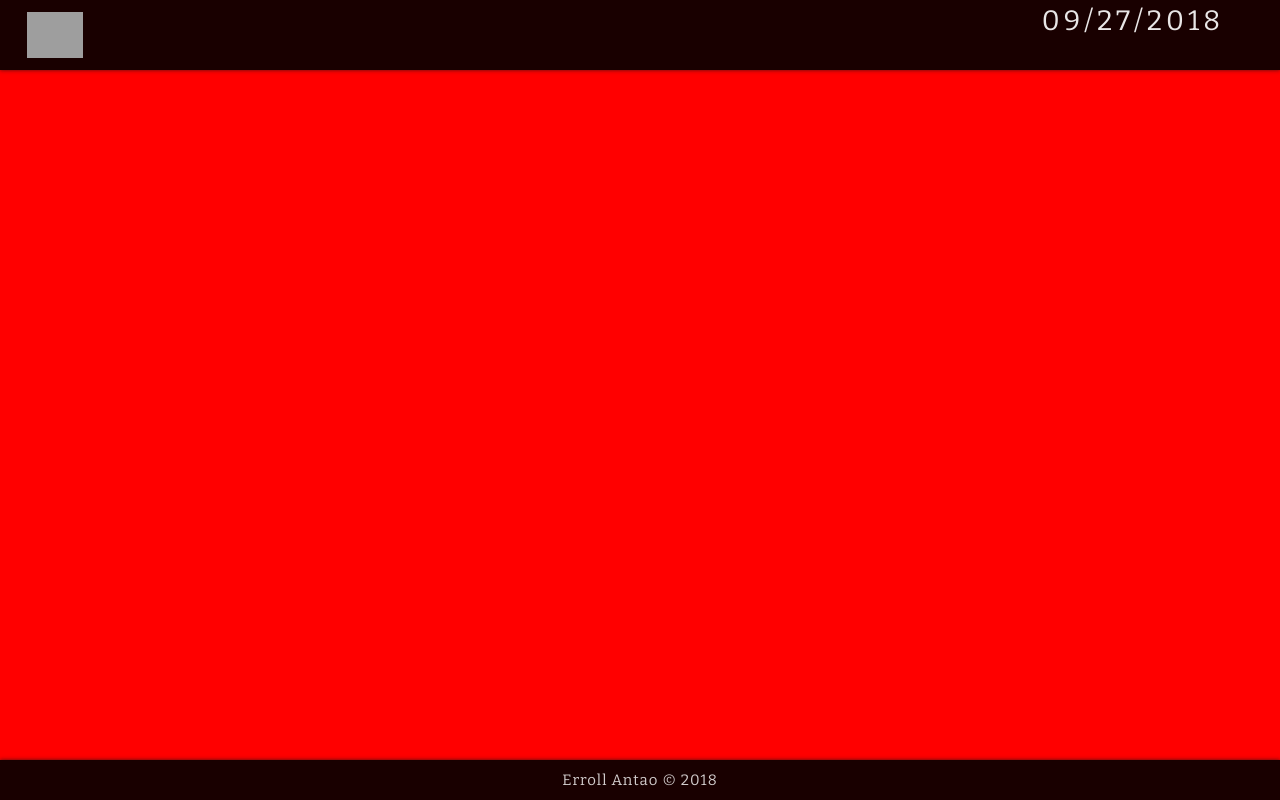
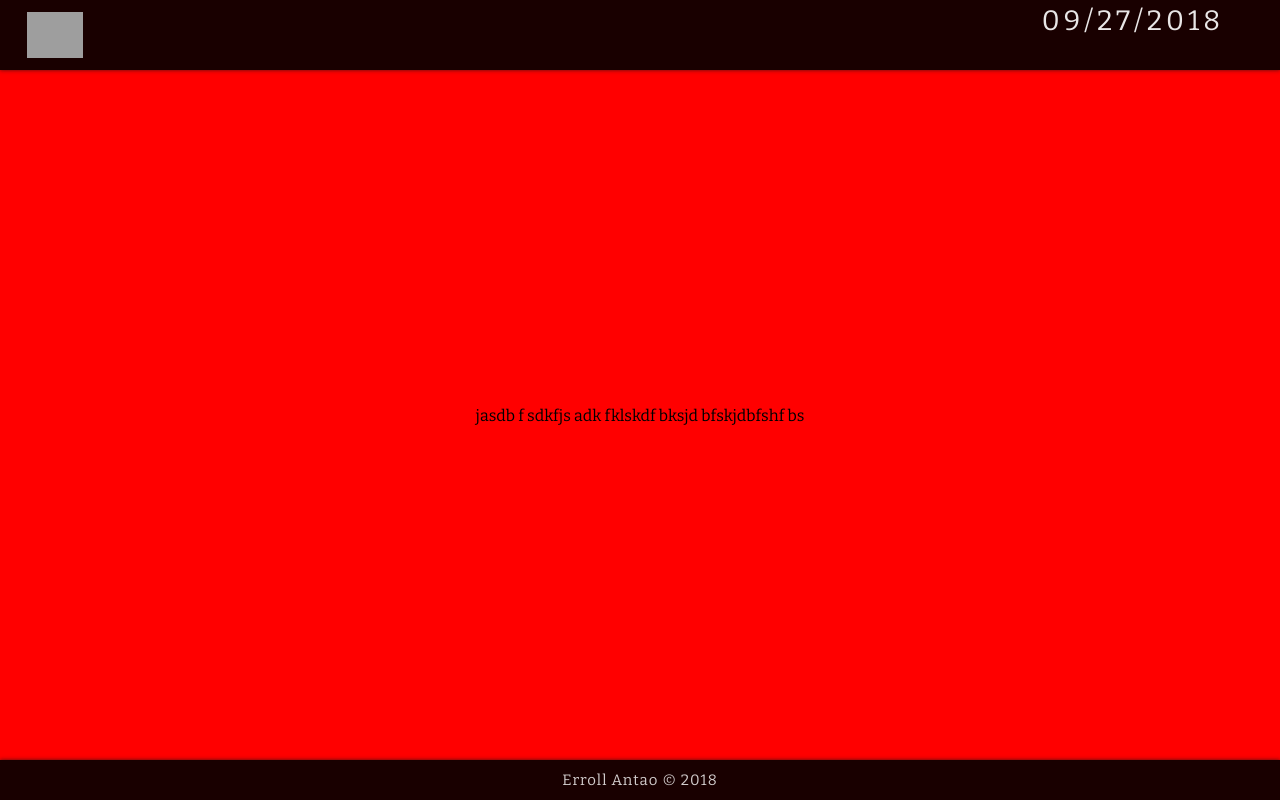
Before and after one commit to cues/NASA, a React app: page / in a window 1280 px wide. Built offline with nearby package versions, Linux system fonts and the light colour scheme; no server answers; grey boxes are pictures that could not be loaded.

Commit message:
new commit

```diff
--- a/src/Containers/DisplayArea/DisplayArea.js
+++ b/src/Containers/DisplayArea/DisplayArea.js
@@ -7,7 +7,7 @@ class DisplayArea extends Component {
     render(){
         return(
             <div className={cls.DisplayArea}>
-
+                jasdb f sdkfjs adk fklskdf bksjd bfskjdbfshf bs
             </div>
         )
     }
```
